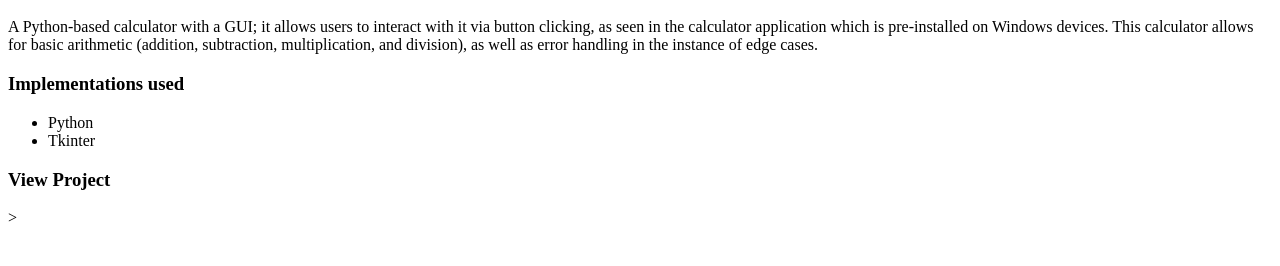
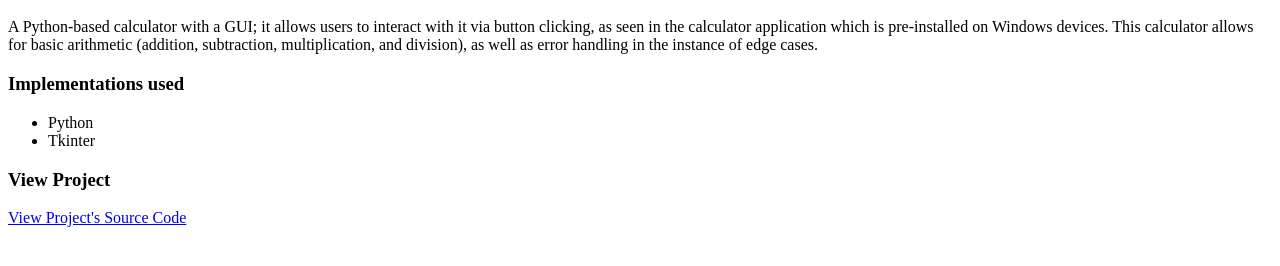
Before and after one commit to kadenward101/kadenward101.github.io, a plain HTML site: page projects/gui-calculator.html in a window 1280 px wide. Shown: the part 48-314 px from the top of the page. Drawn offline with Linux system fonts and the light colour scheme.

Commit message:
Update project link text in gui-calculator.html

```diff
--- a/projects/gui-calculator.html
+++ b/projects/gui-calculator.html
@@ -16,8 +16,9 @@
     </ul>
 
     <h3>View Project</h3>
-    <p>>
+    <p>
     <a href="https://github.com/kadenward101/kadenward101.github.io/blob/main/src/calculator/GUI_Calculator.ipynb">
+      View Project's Source Code
     </a>
       </p>
   </body>
```
